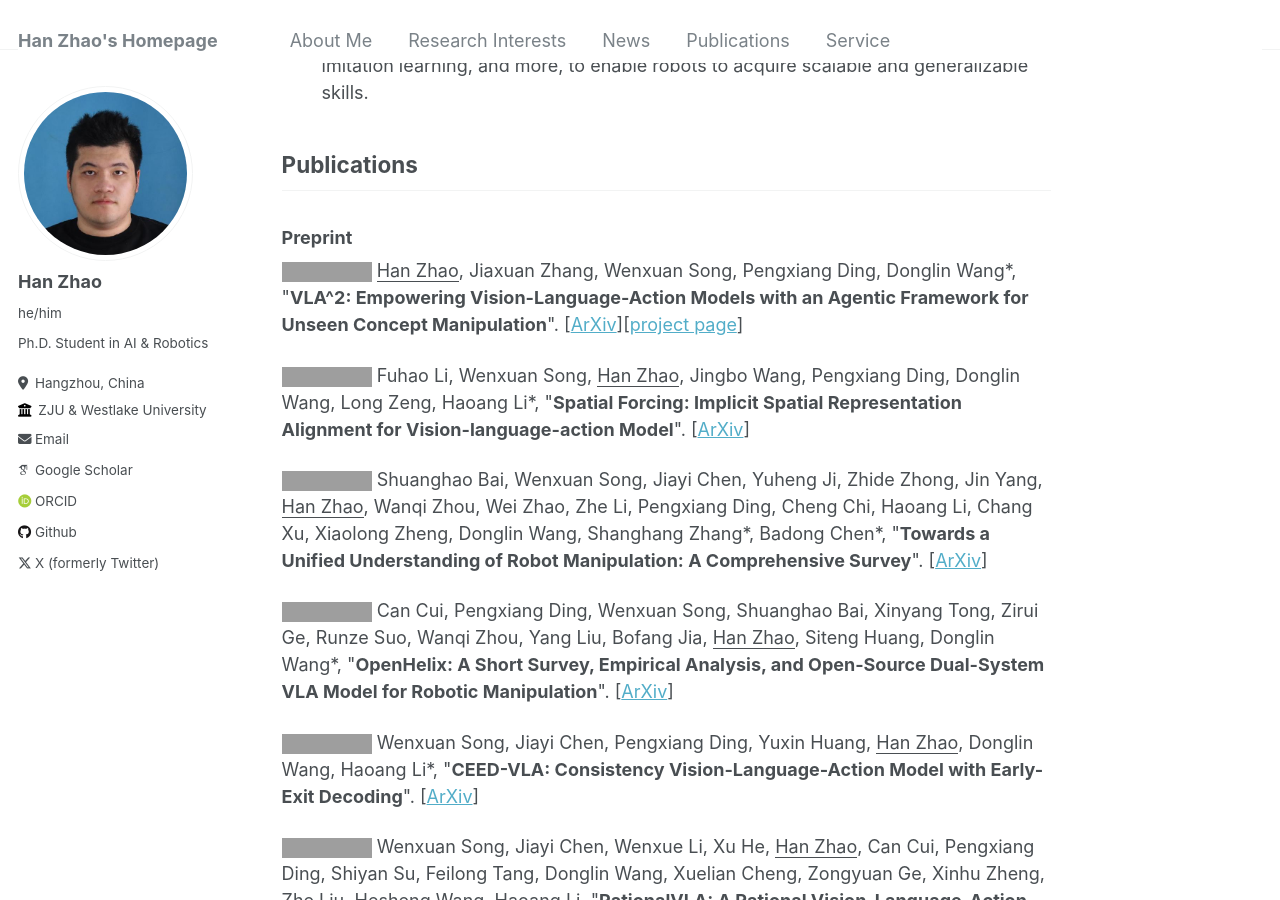
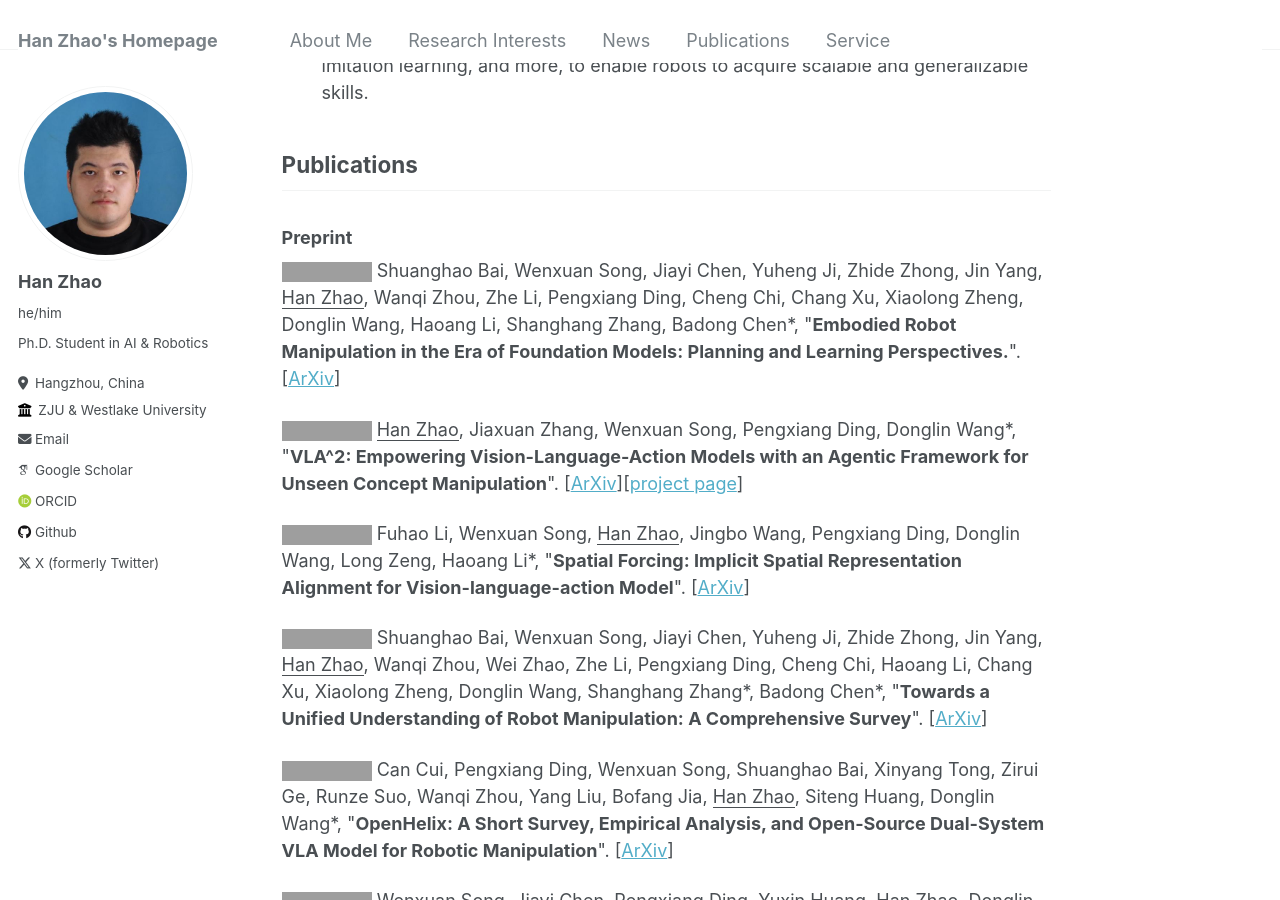
Before and after one commit to h-zhao1997/h-zhao1997.github.io, a Jekyll site: the page built from _pages/about.md, in a window 1280 px wide and 900 px high, scrolled down 742 px. Built offline with Jekyll 4.4.1, drawn with Linux system fonts in a browser that asks for light colours; some web fonts are replaced; some of the changed text lies outside the part shown; grey boxes are pictures that could not be loaded.

Commit message:
Update about.md

```diff
--- a/_pages/about.md
+++ b/_pages/about.md
@@ -50,6 +50,9 @@
 <h2 id='publications'>Publications</h2>
 
 ### Preprint
+<a href="https://arxiv.org/abs/2512.22983" target="_blank"><img src="https://img.shields.io/badge/arXiv-2512.22983-B31B1B?style=for-the-badge"></a>
+Shuanghao Bai, Wenxuan Song, Jiayi Chen, Yuheng Ji, Zhide Zhong, Jin Yang, <u>Han Zhao</u>, Wanqi Zhou, Zhe Li, Pengxiang Ding, Cheng Chi, Chang Xu, Xiaolong Zheng, Donglin Wang, Haoang Li, Shanghang Zhang, Badong Chen\*, &quot;**Embodied Robot Manipulation in the Era of Foundation Models: Planning and Learning Perspectives.**&quot;. [[ArXiv](https://arxiv.org/pdf/2512.22983.pdf)]
+
 <a href="https://arxiv.org/abs/2510.14902" target="_blank"><img src="https://img.shields.io/badge/arXiv-2510.14902-B31B1B?style=for-the-badge"></a> <u>Han Zhao</u>, Jiaxuan Zhang, Wenxuan Song, Pengxiang Ding, Donglin Wang\*, &quot;**VLA^2: Empowering Vision-Language-Action Models with an Agentic Framework for Unseen Concept Manipulation**&quot;. [[ArXiv](https://arxiv.org/pdf/2510.14902.pdf)][[project page](https://vla-2.github.io/)]
 
 <a href="https://arxiv.org/abs/2510.12276" target="_blank"><img src="https://img.shields.io/badge/arXiv-2510.12276-B31B1B?style=for-the-badge"></a> Fuhao Li, Wenxuan Song, <u>Han Zhao</u>, Jingbo Wang, Pengxiang Ding, Donglin Wang, Long Zeng, Haoang Li\*, &quot;**Spatial Forcing: Implicit Spatial Representation Alignment for Vision-language-action Model**&quot;. [[ArXiv](https://arxiv.org/pdf/2510.12276.pdf)]
@@ -112,10 +115,14 @@
 Reviewer for:
 
 ### Journal
+- International Journal of Computer Vision (IJCV)
+- Automatica
 - Knowledge-Based Systems (KBS)
+- IEEE Robotics and Automation Letters (RAL)
 - IET Control Theory & Applications (IET-CTA)
 
 ### Conference
+- IEEE/CVF Conference on Computer Vision and Pattern Recognition (CVPR)
 - International Conference on Learning Representations (ICLR)
 - IEEE/CVF International Conference on Computer Vision (ICCV)
 - AAAI Conference on Artificial Intelligence (AAAI)
```
